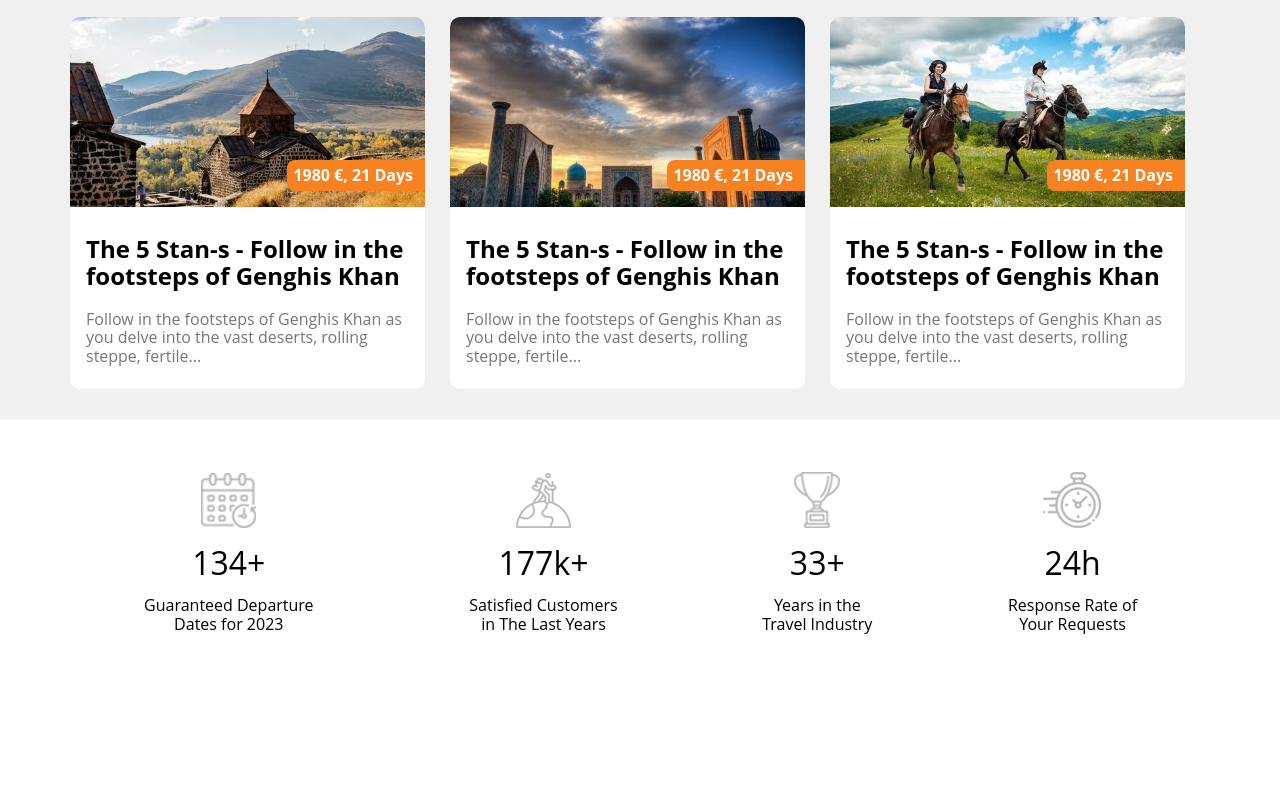
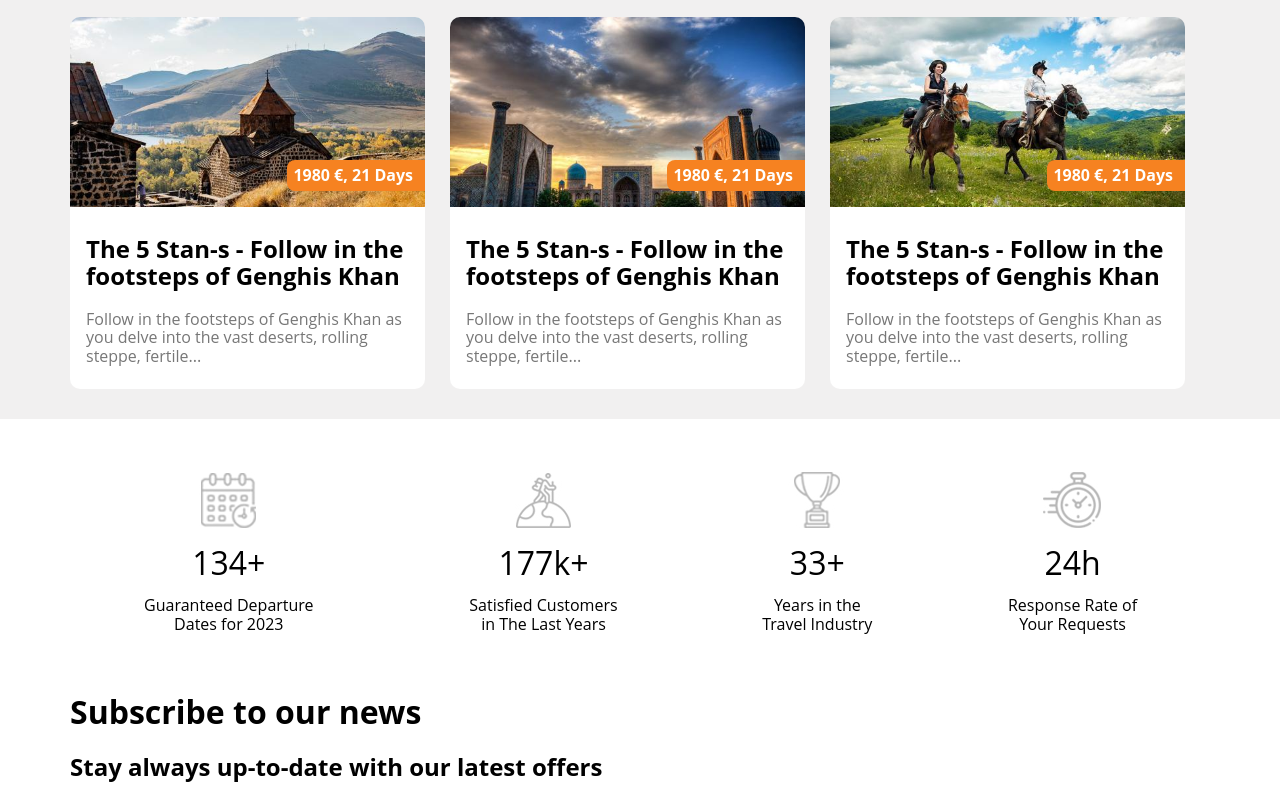
Before and after one commit to PenguinTravel/PenguinTravel.github.io, a plain HTML site: page index.html in a window 1280 px wide. Shown: the part 2467-3267 px from the top of the page. Before the commit the page ends 3140 px from the top, so only its background shows below. Drawn offline with Linux system fonts and the light colour scheme.

Commit message:
Add files via upload

```diff
--- a/index.html
+++ b/index.html
@@ -3,11 +3,12 @@
 <head>
   <meta charset="UTF-8">
   <meta name="viewport" content="width=device-width, initial-scale=1.0">
-  <title>Benguin</title>
+  <title>Benguin Tourism</title>
   <!-- Font Awesome -->
   <link rel="stylesheet" href="./css/all.min.css">
   <link rel="stylesheet" href="./css/normalize.css">
   <link rel="stylesheet" href="./css/style.css">
+  <link rel="icon" href="./imgs/logo-main.jpg">
   <!-- Google Fonts -->
   <link rel="preconnect" href="https://fonts.googleapis.com">
   <link rel="preconnect" href="https://fonts.gstatic.com" crossorigin>
@@ -310,5 +311,21 @@
     </div>
   </div>
   <!-- End Advantages -->
+  <!-- Start Subscribe -->
+  <div class="subescribe">
+    <div class="container">
+      <div class="subescribe-div">
+        <h1>Subscribe to our news</h1>
+        <h2>Stay always up-to-date with our latest offers</h2>
+        <div class="input-group">
+
+        </div>
+      </div>
+      <div class="socia">
+
+      </div>
+    </div>
+  </div>
+  <!-- End Subscribe -->
 </body>
 </html>
```
Also changed, not shown: imgs/logo-main.jpg (added).
